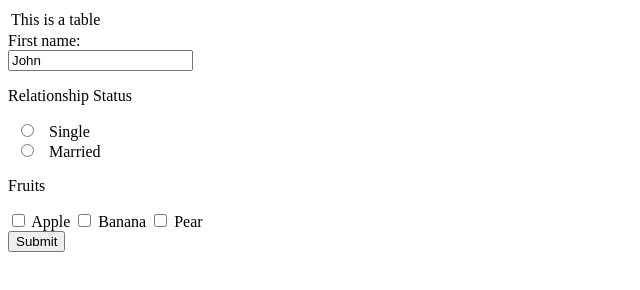
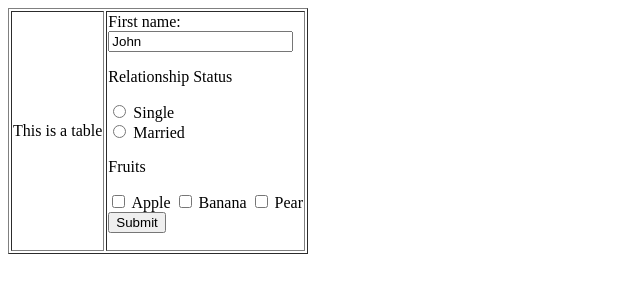
Before and after one commit to keithchanyk/keithchanyk.github.io, a plain HTML site: page index.html in a window 1280 px wide. Shown: the whole page, without its empty margins (0-640 px from the left). Drawn offline with Linux system fonts and the light colour scheme.

Commit message:
created table

```diff
--- a/index.html
+++ b/index.html
@@ -1,9 +1,7 @@
-<table>
+<table border="1">
   <tr>
     <td>This is a table</td>
-  </tr>
-</table>
-
+    <td>
       <form>
         <label for="fname">First name:</label><br>
         <input type="text" id="fname" name="fname" value="John"><br>
@@ -30,3 +28,6 @@
 
         <input type="submit" value="Submit">
       </form>
+    </td>
+  </tr>
+</table>
```
Lines whose indentation alone changed are shown as unchanged.
